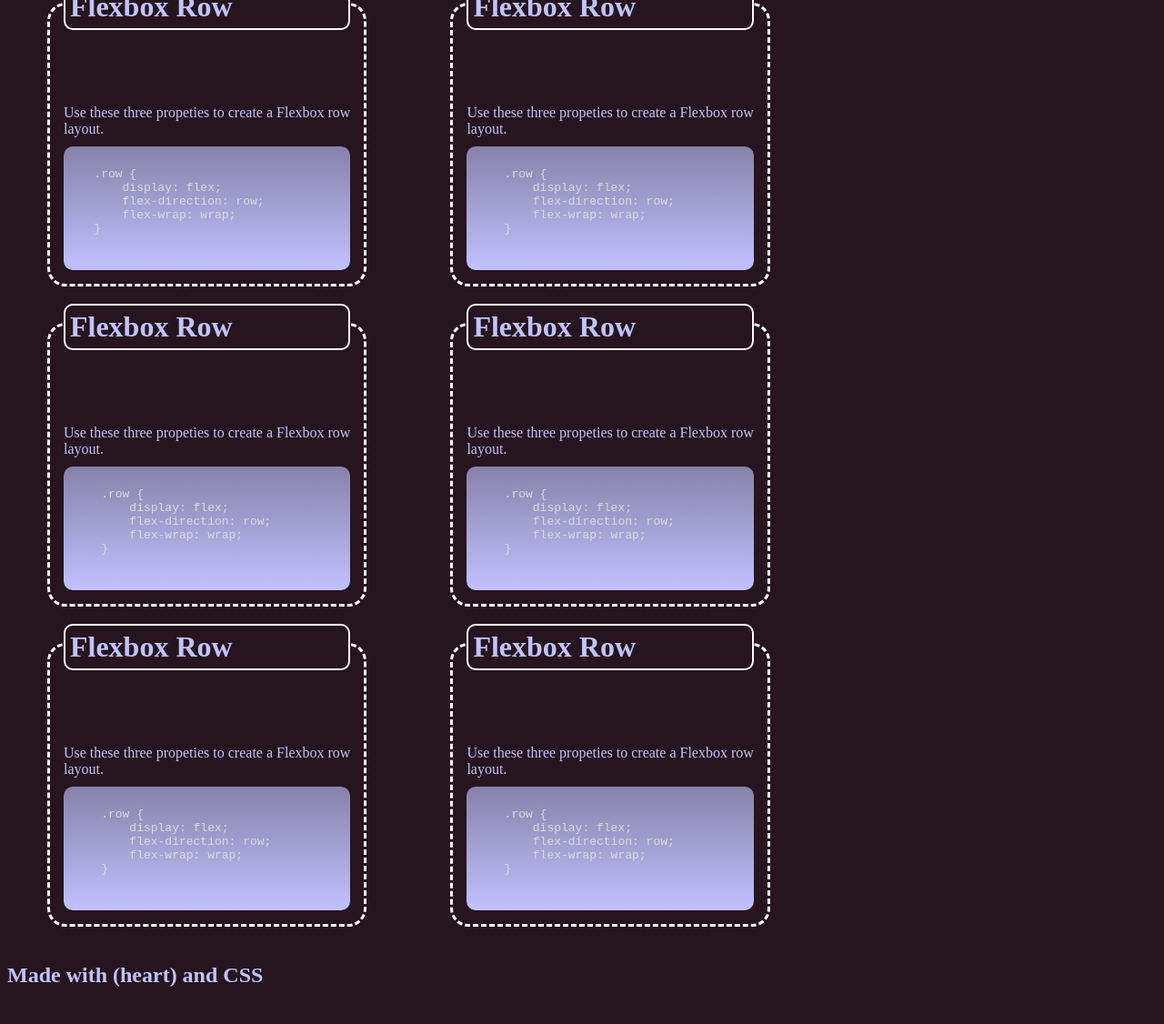
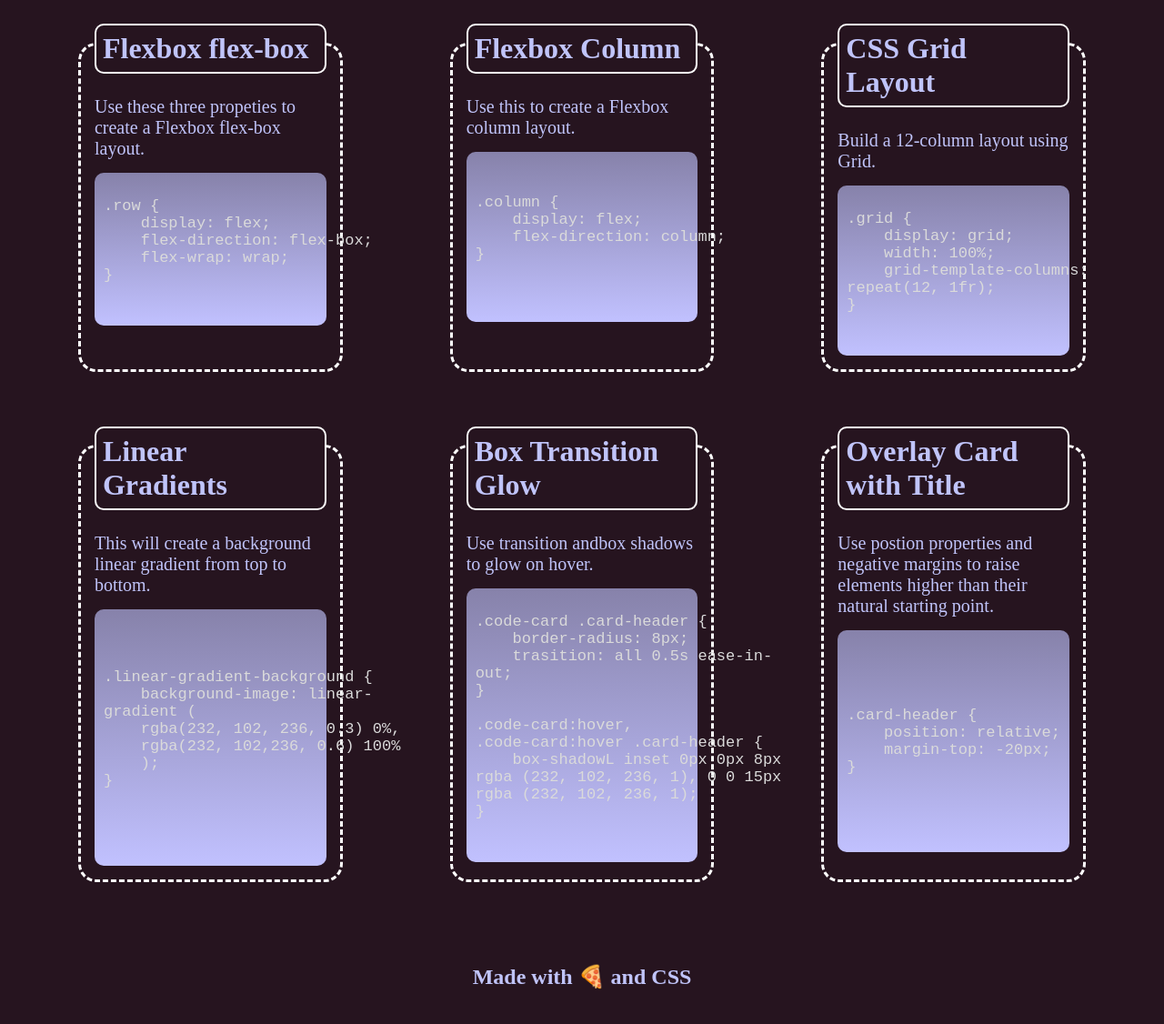
Before and after one commit to vynguyen205/CSS-Snipet-Cheatsheet, a plain HTML site: page index.html in a window 1280 px wide. Shown: the part 194-1320 px from the top of the page at 91% size. Before the commit the page ends 1280 px from the top, so only its background shows below. Drawn offline with Linux system fonts and the light colour scheme.

Commit message:
added glow amd fixed content-box sizing

```diff
--- a/assets/style.css
+++ b/assets/style.css
@@ -1,6 +1,6 @@
 body {
     background-color:#26141F ;
-    color: #C0C4FA;
+    color: rgb(192, 196, 250);
     height: 100vh
 
 }
@@ -12,39 +12,76 @@ body > h1 {
 
 body > p {
     text-align: center;
-     color:white
+    color:white;
+    margin-bottom: 30px;
+    font-size: 20px;
+
 }
-.row {
-    display: inline-flex;
+.flex-box {
+    display: flex;
     justify-content: space-evenly;
     flex-wrap: wrap;
 }
-.row .card {
+.flex-box .card {
     box-sizing: border-box;
-    width: 80%;
+    width: 23%;
     border: 3px dashed white;
     border-radius: 20px;
-    margin: 20px;
+    margin: 40px;
     padding: 15px;
 }
-.row h1 {
+.card > p {
+    font-size: 20px;
+}
+.flex-box h1 {
     position: relative;
     border: solid 2px white;
     border-radius: 10px;
-    padding: 5px;
+    padding: 7px;
     top: -60px;
     background-color:#26141F ;
+    margin-bottom: -35px;
 }
-.row p {
+.flex-box p {
     margin-top: 0;
-    margin-bottom: 10px
+    margin-bottom: 15px;
 }
 .content-box {
+    box-sizing: border-box;
     background-image: linear-gradient(#aaaaddbb,#C1C1FF);
     color: rgb(218, 218, 218);
     padding: 10px;
     border-radius: 10px;
+    width: 100%;
+}
+.content-box > pre  {
+    display: flex;
+    align-items: center;
     box-sizing: border-box;
+    width: 100%;
+    font-size: 17px;
+}
 
+/* how to make boxes glow */
+.card, .card > h1 {
+    transition: all 0.4s ease-in-out
+}
+/* we want to make hover over h1 and make the entire box glow */
+.card:hover,
+.card:hover h1{
+    box-shadow: inset 0px 0px 8px
+    rgba(192,196,250,0.75), 0 0 25px
+    rgba(192,196,250,0.75);
+}
 
+/* Reponsive for Desktop */
+
+/* Responsive for Phones */
+
+/* Responsive for Tablets */
+
+/* =======================footer design goes here======================= */
+footer {
+    text-align: center;
+    padding: 30px;
 }
--- a/index.html
+++ b/index.html
@@ -12,104 +12,114 @@
 <body>
     <h1> CSS Snippet Cheatsheet</h1>
     <p>Ever have trouble recalling the exact syntax for your favorite CSS code? Give it a permanent home and add it to this page! Select any snippet below and it'll automatically select all of the code for you to copy. </p>
-   <div class="row">
+   <div class="flex-box">
        <div class="card">
-           <h1>Flexbox Row</h1>
-           <p> Use these three propeties to create a Flexbox row layout.</p>
+           <h1>Flexbox flex-box</h1>
+           <p> Use these three propeties to create a Flexbox flex-box layout.</p>
            <div class="content-box">
                <pre>
-   .row {
-       display: flex;
-       flex-direction: row;
-       flex-wrap: wrap;
-   }
+.row {
+    display: flex;
+    flex-direction: flex-box;
+    flex-wrap: wrap;
+}
                </pre>
            </div>
        </div>
-   </div>
 <!-- ======card 2====== -->
-   <div class="row">
         <div class="card">
-            <h1>Flexbox Row</h1>
-            <p> Use these three propeties to create a Flexbox row layout.</p>
+            <h1>Flexbox Column</h1>
+            <p> Use this to create a Flexbox column layout.</p>
             <div class="content-box">
                 <pre>
-    .row {
-        display: flex;
-        flex-direction: row;
-        flex-wrap: wrap;
-    }
+
+.column {
+    display: flex;
+    flex-direction: column;
+}
+
                 </pre>
             </div>
         </div>
-    </div>
 <!-- ======card 3====== -->
-    <div class="row">
         <div class="card">
-            <h1>Flexbox Row</h1>
-            <p> Use these three propeties to create a Flexbox row layout.</p>
+            <h1>CSS Grid Layout</h1>
+            <p> Build a 12-column layout using Grid.</p>
             <div class="content-box">
                 <pre>
-    .row {
-        display: flex;
-        flex-direction: row;
-        flex-wrap: wrap;
-    }
+.grid {
+    display: grid;
+    width: 100%;
+    grid-template-columns:
+repeat(12, 1fr);
+}
                 </pre>
             </div>
         </div>
-    </div>
 <!-- ======card 4====== -->
-    <div class="row">
         <div class="card">
-            <h1>Flexbox Row</h1>
-            <p> Use these three propeties to create a Flexbox row layout.</p>
+            <h1>Linear Gradients</h1>
+            <p> This will create a background linear gradient from top to bottom.</p>
             <div class="content-box">
                 <pre>
-    .row {
-        display: flex;
-        flex-direction: row;
-        flex-wrap: wrap;
-    }
+<!-- the emptty spave here is to make the content box to fill the box outside -->
+<!-- Don't know how to do it another way, yet -->
+
+.linear-gradient-background {
+    background-image: linear-
+gradient (
+    rgba(232, 102, 236, 0.3) 0%,
+    rgba(232, 102,236, 0.6) 100%
+    );
+}
+
+
                 </pre>
             </div>
         </div>
-    </div>
 <!-- ======card 5====== -->
-    <div class="row">
         <div class="card">
-            <h1>Flexbox Row</h1>
-            <p> Use these three propeties to create a Flexbox row layout.</p>
+            <h1>Box Transition Glow</h1>
+            <p> Use transition andbox shadows to glow on hover.</p>
             <div class="content-box">
                 <pre>
-    .row {
-        display: flex;
-        flex-direction: row;
-        flex-wrap: wrap;
-    }
+.code-card .card-header {
+    border-radius: 8px;
+    trasition: all 0.5s ease-in-
+out;
+}
+
+.code-card:hover,
+.code-card:hover .card-header {
+    box-shadowL inset 0px 0px 8px
+rgba (232, 102, 236, 1), 0 0 15px
+rgba (232, 102, 236, 1);
+}
                 </pre>
             </div>
         </div>
-    </div>
 <!-- ======card 6====== -->
-    <div class="row">
         <div class="card">
-            <h1>Flexbox Row</h1>
-            <p> Use these three propeties to create a Flexbox row layout.</p>
+            <h1>Overlay Card with Title</h1>
+            <p> Use postion properties and negative margins to raise elements higher than their natural starting point.</p>
             <div class="content-box">
                 <pre>
-    .row {
-        display: flex;
-        flex-direction: row;
-        flex-wrap: wrap;
-    }
+
+
+
+.card-header {
+    position: relative;
+    margin-top: -20px;
+}
+
+
                 </pre>
             </div>
         </div>
     </div>
 
     <footer>
-        <h2>Made with (heart) and CSS</h2>
+        <h2>Made with 🍕 and CSS</h2>
     </footer>
 </body>
 </html>
```
